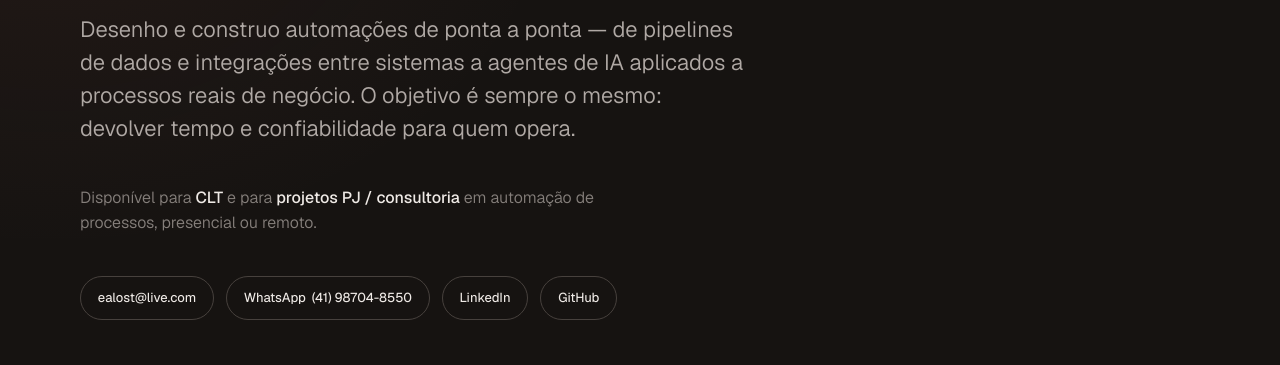
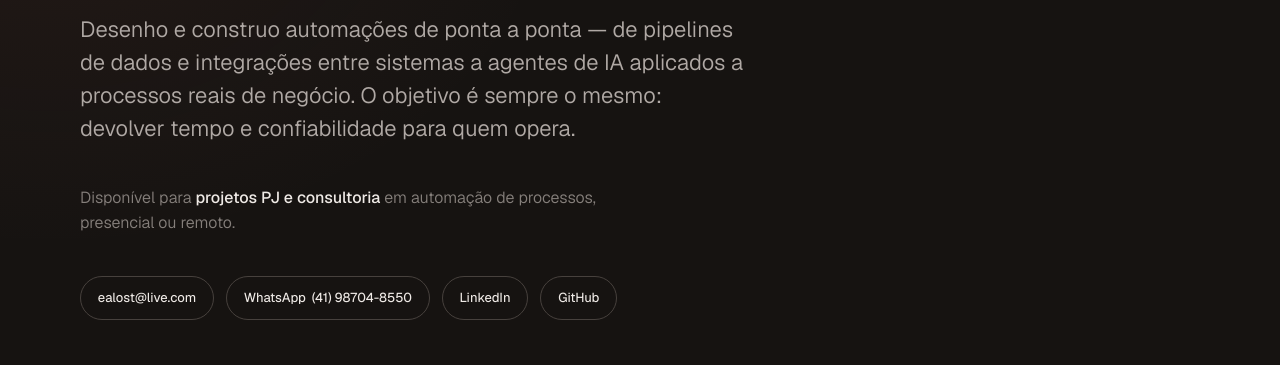
Before and after one commit to ealost/portifolio-automacoes, a plain HTML site: page index.html in a window 1280 px wide. Shown: the part 435-800 px from the top of the page. Drawn offline with nearby package versions, Linux system fonts and the light colour scheme.

Commit message:
Sinaliza disponibilidade apenas para PJ e consultoria
Remove a mencao a CLT do hero.

Co-Authored-By: Claude Opus 5 <noreply@anthropic.com>

```diff
--- a/index.html
+++ b/index.html
@@ -67,8 +67,8 @@
       </p>
 
       <p class="hero__note reveal" style="--i:4">
-        Disponível para <strong>CLT</strong> e para <strong>projetos PJ / consultoria</strong>
-        em automação de processos, presencial ou remoto.
+        Disponível para <strong>projetos PJ e consultoria</strong> em automação de
+        processos, presencial ou remoto.
       </p>
 
       <div class="contacts reveal" style="--i:5">
```
